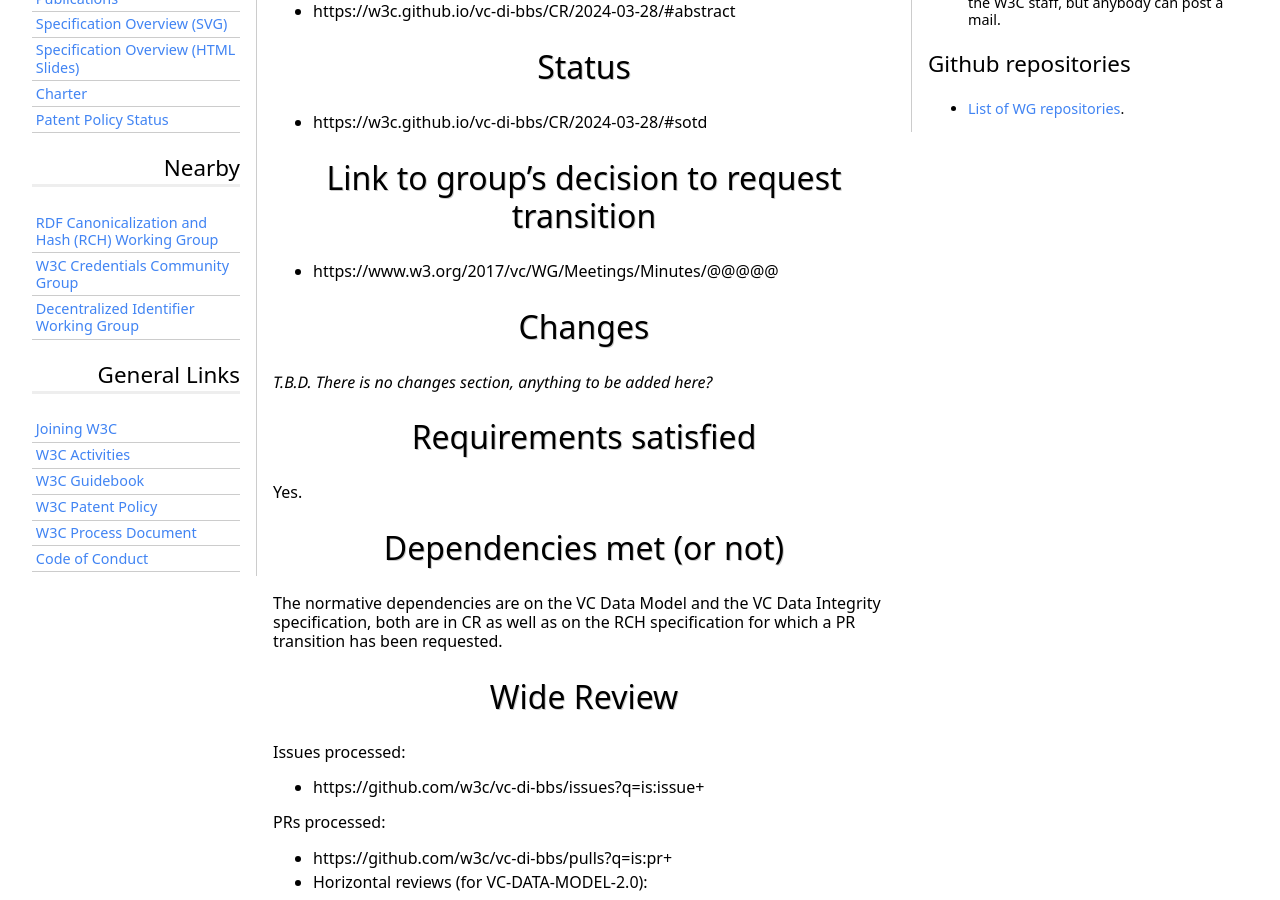
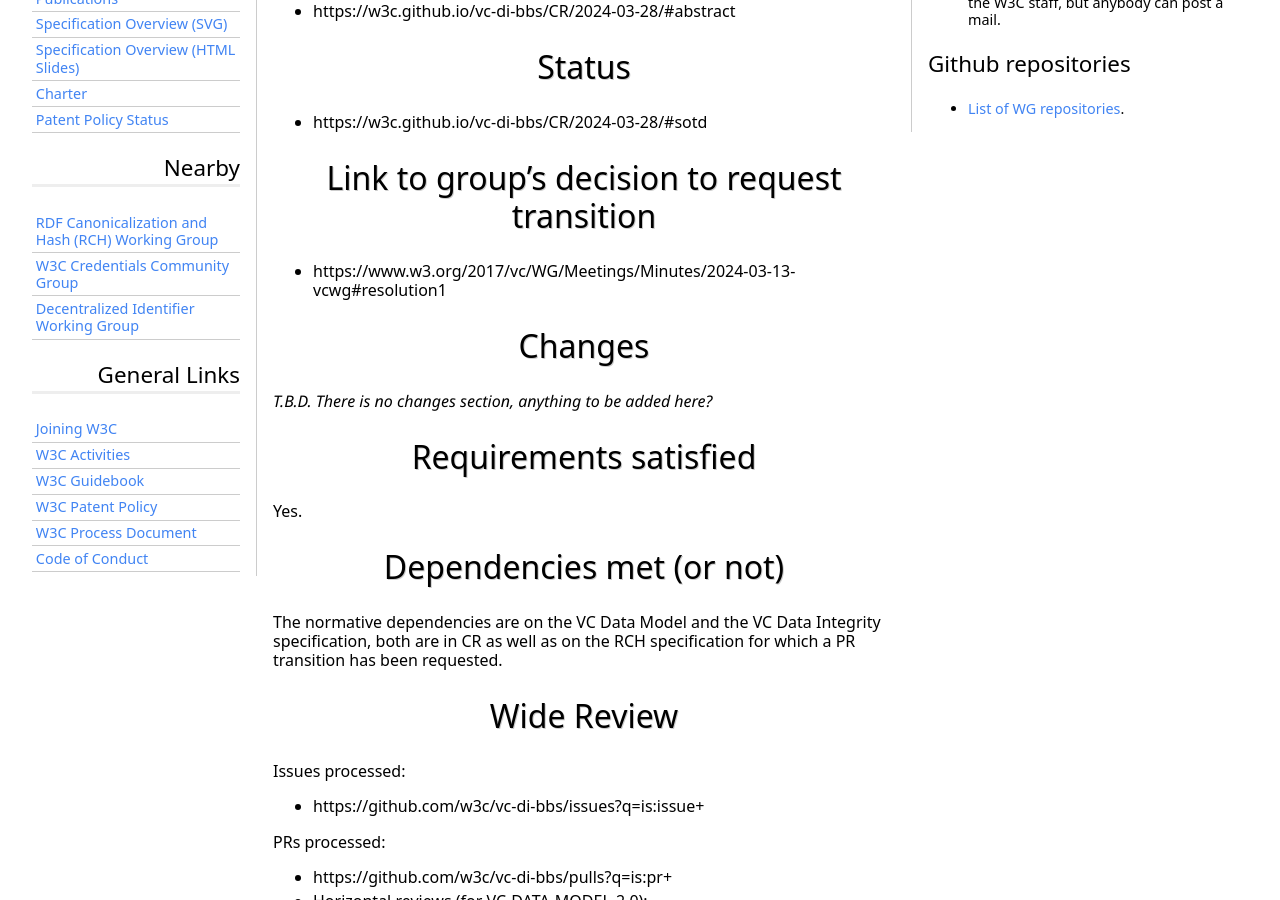
Before and after one commit to w3c/verifiable-credentials, a Jekyll site: the page built from admin/CR-bbs-March-2024/Approval_request.md, in a window 1280 px wide and 900 px high, scrolled down 461 px. Built offline with Jekyll 4.4.1, drawn with Linux system fonts in a browser that asks for light colours; some web fonts are replaced; our own code applies the rules of GitHub Pages for plain Markdown files; some of the changed lines change nothing that is shown.

Commit message:
BBS resolution added to request admin file

```diff
--- a/admin/CR-bbs-March-2024/Approval_request.md
+++ b/admin/CR-bbs-March-2024/Approval_request.md
@@ -17,7 +17,7 @@
 
 # Link to group's decision to request transition
 
-- https://www.w3.org/2017/vc/WG/Meetings/Minutes/@@@@@
+- https://www.w3.org/2017/vc/WG/Meetings/Minutes/2024-03-13-vcwg#resolution1
 
 # Changes
 
```
